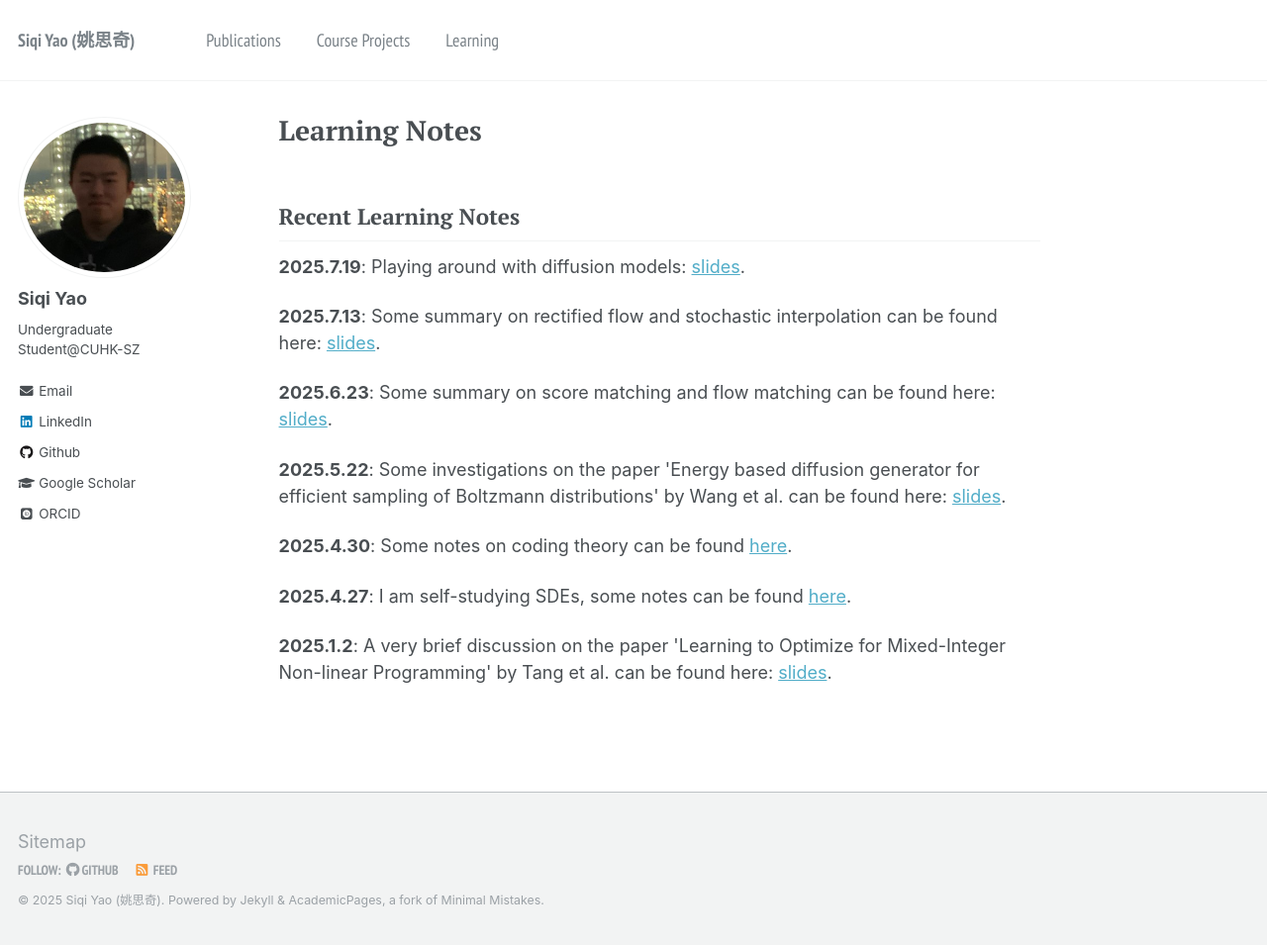
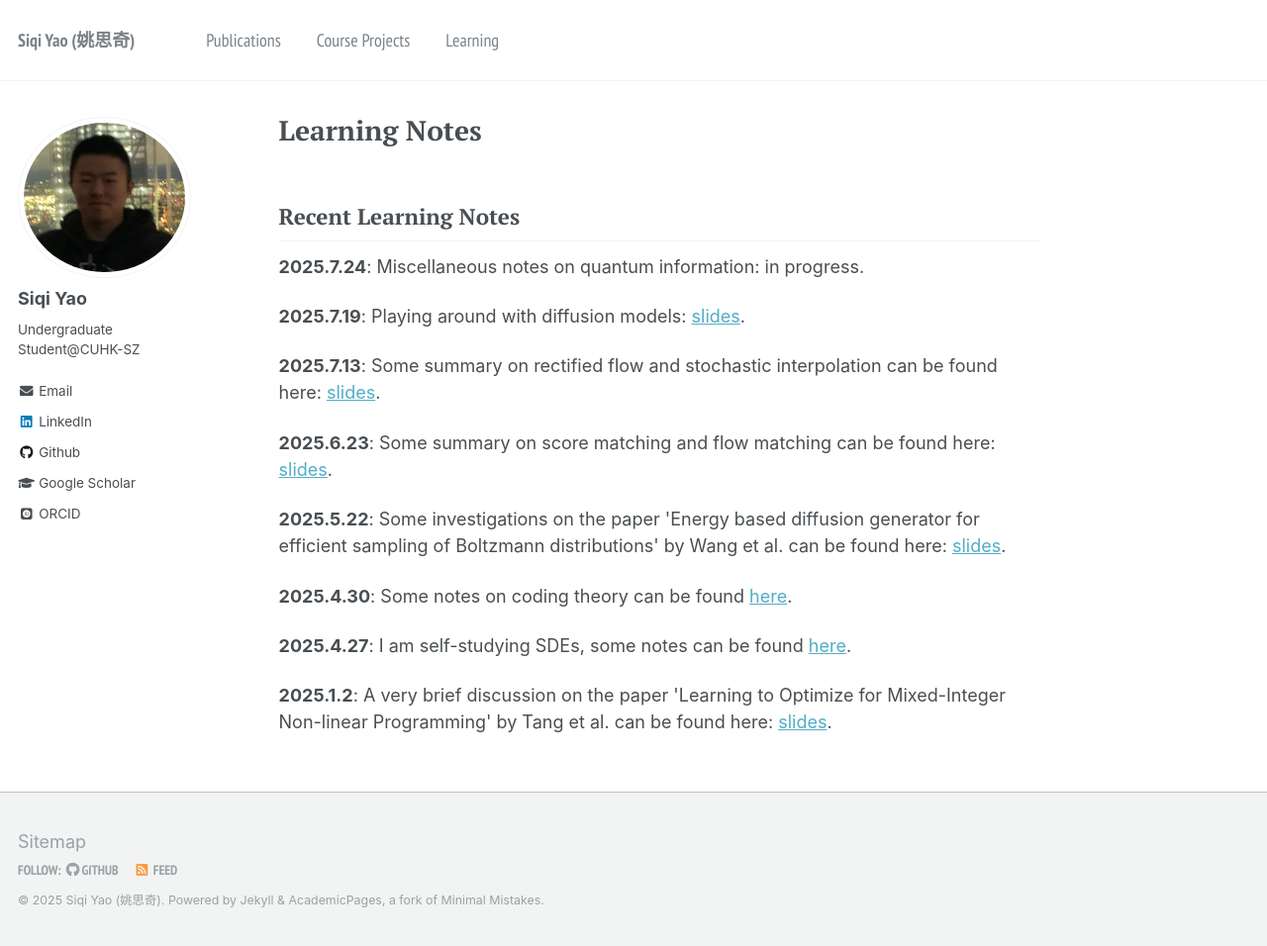
Before and after one commit to YaoSiqi2003/YaoSiqi2003.github.io, a Jekyll site: the page built from _pages/learning.md, in a window 1280 px wide and 956 px high. Shown: the whole window at 99% size. Built offline with Jekyll 4.4.1, drawn with Linux system fonts in a browser that asks for light colours; some web fonts are replaced.

Commit message:
Modification

```diff
--- a/_pages/learning.md
+++ b/_pages/learning.md
@@ -6,6 +6,11 @@ author_profile: true
 ---
 
 ## Recent Learning Notes
+
+
+<p><strong>2025.7.24</strong>: Miscellaneous notes on quantum information: in progress.</p>
+
+
 
 <p><strong>2025.7.19</strong>: Playing around with diffusion models: <a href="/files/fun with diffusion models.pptx">slides</a>.</p>
 
```
